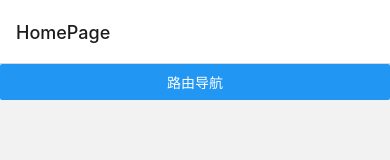
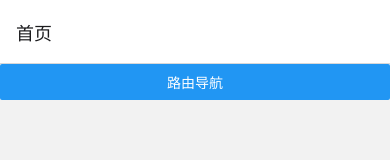
Before and after one commit to KyungLip/RNSamples, a React Native app: screen / in a window 390 px wide. Shown: the top 160 px of the page. Built offline with nearby package versions, Linux system fonts and the light colour scheme.

Commit message:
update：修改路由表。

```diff
--- a/App.tsx
+++ b/App.tsx
@@ -5,12 +5,9 @@
  * @format
  */
 
-import React, {useState} from 'react';
+import React from 'react';
 import {createNativeStackNavigator} from '@react-navigation/native-stack';
 import {NavigationContainer} from '@react-navigation/native';
-import {Button, Text, View} from 'react-native';
-
-import JsToNativeModule from './src/nativeinterface/JsToNativeModule';
 import RnDocPage from './src/pages/RnDocPage';
 import SplashPage from './src/pages/SplashPage';
 import HomePage from './src/pages/HomePage';
@@ -25,14 +22,14 @@ const Stack = createNativeStackNavigator();
 function App() {
   return (
     <NavigationContainer>
-      <Stack.Navigator>
+      <Stack.Navigator initialRouteName={RouterTabs.HOME_PAGE}>
         {/* <Stack.Screen name="SplashPage" component={SplashPage} /> */}
         <Stack.Screen
-          name="HomePage"
+          name={RouterTabs.HOME_PAGE}
           component={HomePage}
-          options={{statusBarHidden:true}}
+          options={{title: '首页'}}
         />
-        <Stack.Screen name="RnDocPage" component={RnDocPage} />
+        <Stack.Screen name={RouterTabs.RN_DOC_PAGE} component={RnDocPage} />
         <Stack.Screen
           name={RouterTabs.NAVIGATOR_SAMPLE_PAGE}
           component={NavigatorSamplePage}
--- a/src/RouterTabs.ts
+++ b/src/RouterTabs.ts
@@ -1,5 +1,8 @@
 export default class RouterTabs {
     public static readonly SCHEME_PRE = "OneTravel://"
+    public static readonly SPLASH_PAGE = RouterTabs.SCHEME_PRE + "splashpage";
+    public static readonly HOME_PAGE = RouterTabs.SCHEME_PRE + "homepage";
+    public static readonly RN_DOC_PAGE = RouterTabs.HOME_PAGE + "rndocpage";
     public static readonly NAVIGATOR_SAMPLE_PAGE = RouterTabs.SCHEME_PRE + "navigatorsamplepage"
     public static readonly NAVIGATOR_SUB_PAGE1 = RouterTabs.SCHEME_PRE + "navigatorsubpage1"
     public static readonly NAVIGATOR_SUB_PAGE2 = RouterTabs.SCHEME_PRE + "navigatorsubpage2"
```
